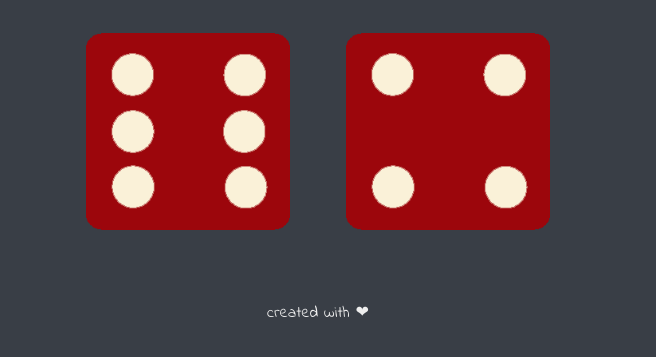
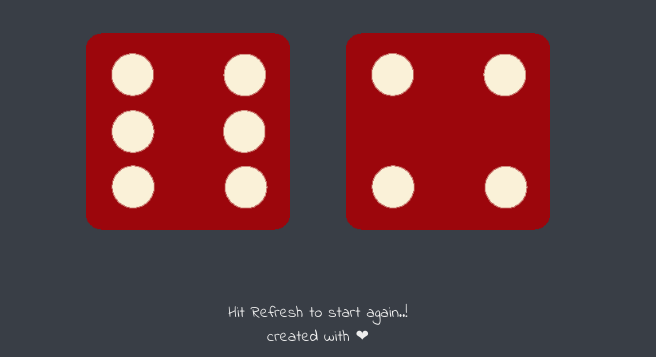
Before and after one commit to tanmayb08/Simple-Dice-Game, a plain HTML site: page index.html in a window 1280 px wide. Shown: the part 462-819 px from the top of the page, without its empty margins (322-978 px from the left). Drawn offline with Linux system fonts and the light colour scheme.

Commit message:
Update index.html
added refresh line

```diff
--- a/index.html
+++ b/index.html
@@ -24,7 +24,7 @@
       </div>
     </div>
 
-    <footer>created with ❤</footer>
+    <footer>Hit Refresh to start again..!<br>created with ❤</footer>
     <script src="index.js" charset="utf-8"></script>
   </body>
 </html>
```
